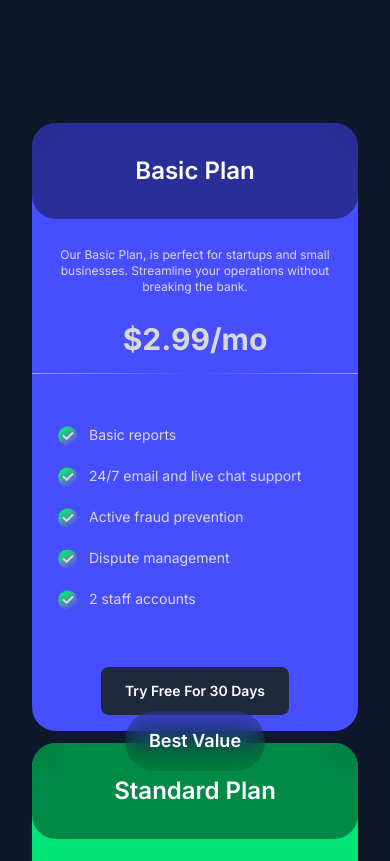
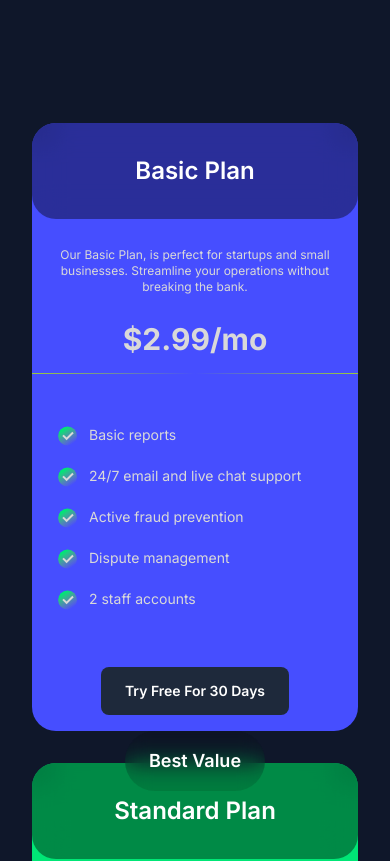
Before and after one commit to malinda666/zealmart-landing, a Next.js app: page /pricing in a window 390 px wide. Shown: the part 800-1661 px from the top of the page. Built offline with nearby package versions, Linux system fonts and the light colour scheme.

Commit message:
update pricing page

```diff
--- a/src/app/pricing/page.tsx
+++ b/src/app/pricing/page.tsx
@@ -30,7 +30,7 @@
         </div>
       </section>
       <section className="!min-h-max">
-        <div className="w-full grid grid-cols-1 md:grid-cols-3 gap-3">
+        <div className="w-full grid grid-cols-1 md:grid-cols-3 gap-8 md:gap-3">
           {pricingData.map((pricing, i) => {
             const isRecommended = pricing.isRecommended
 
```
